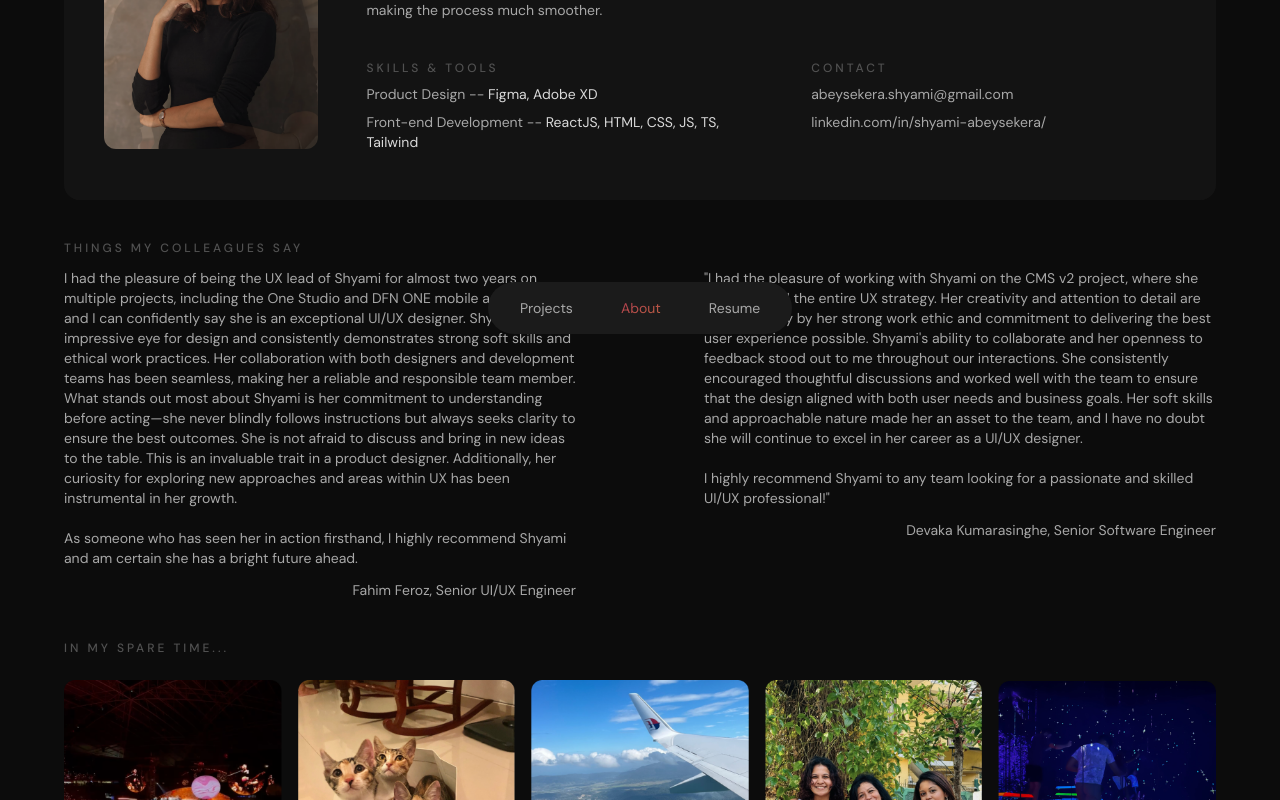
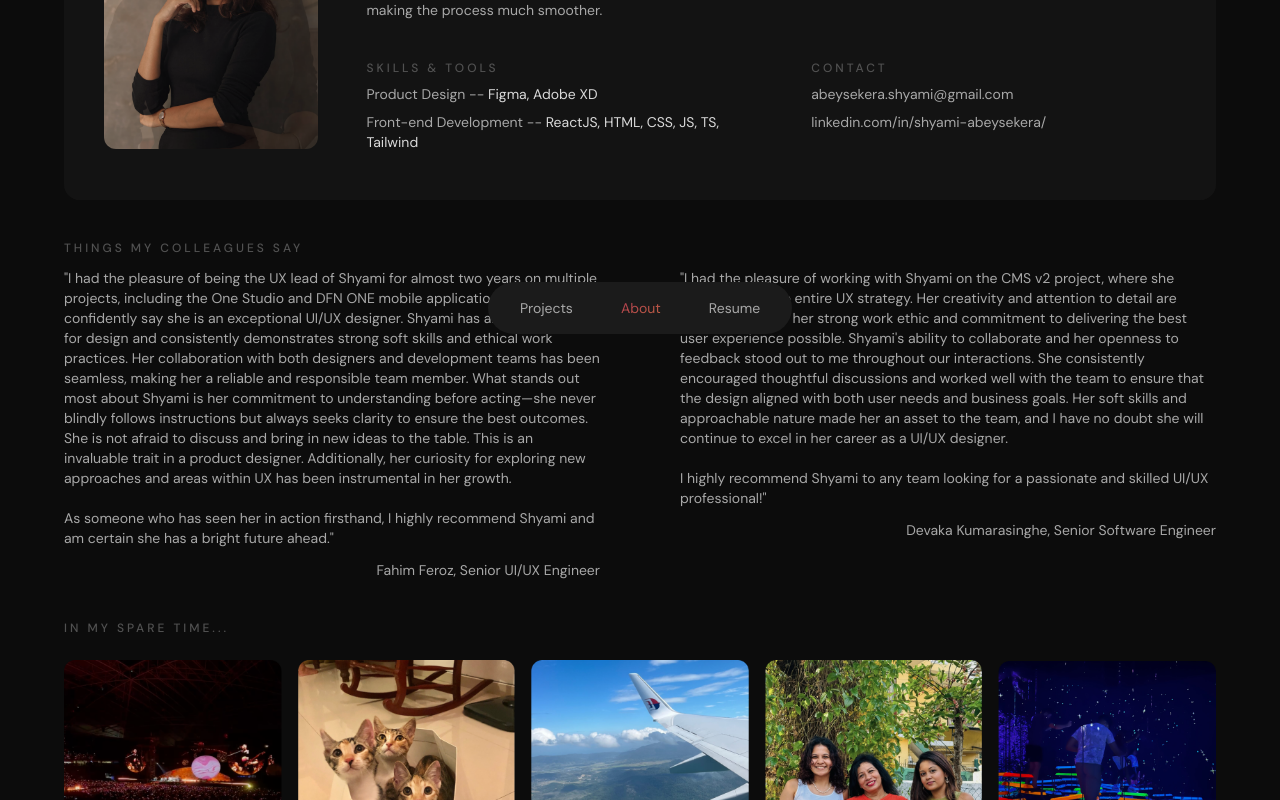
Before and after one commit to shyamir/my-portfolio, a React (Create React App) app: page /about in a window 1280 px wide. Shown: the part 450-1250 px from the top of the page. Built offline with nearby package versions, Linux system fonts and the light colour scheme.

Commit message:
Quotes added

```diff
--- a/src/pages/About.tsx
+++ b/src/pages/About.tsx
@@ -29,10 +29,10 @@
         <Typography as="h3" variant="heading5" className="text-center">
           things my colleagues say
         </Typography>
-        <div className="flex flex-col lg:flex-row gap-10 lg:gap-32 w-full">
+        <div className="flex flex-col lg:flex-row gap-10 lg:gap-20 w-full">
           <div className="w-fill lg:w-1/2 flex flex-col gap-3">
             <Typography as="p" variant="body1">
-              I had the pleasure of being the UX lead of Shyami for almost two
+              "I had the pleasure of being the UX lead of Shyami for almost two
               years on multiple projects, including the One Studio and DFN ONE
               mobile applications, and I can confidently say she is an
               exceptional UI/UX designer. Shyami has an impressive eye for
@@ -49,7 +49,7 @@
               <br />
               <br />
               As someone who has seen her in action firsthand, I highly
-              recommend Shyami and am certain she has a bright future ahead.
+              recommend Shyami and am certain she has a bright future ahead."
             </Typography>
             <Typography className="text-right">
               Fahim Feroz, Senior UI/UX Engineer
```
